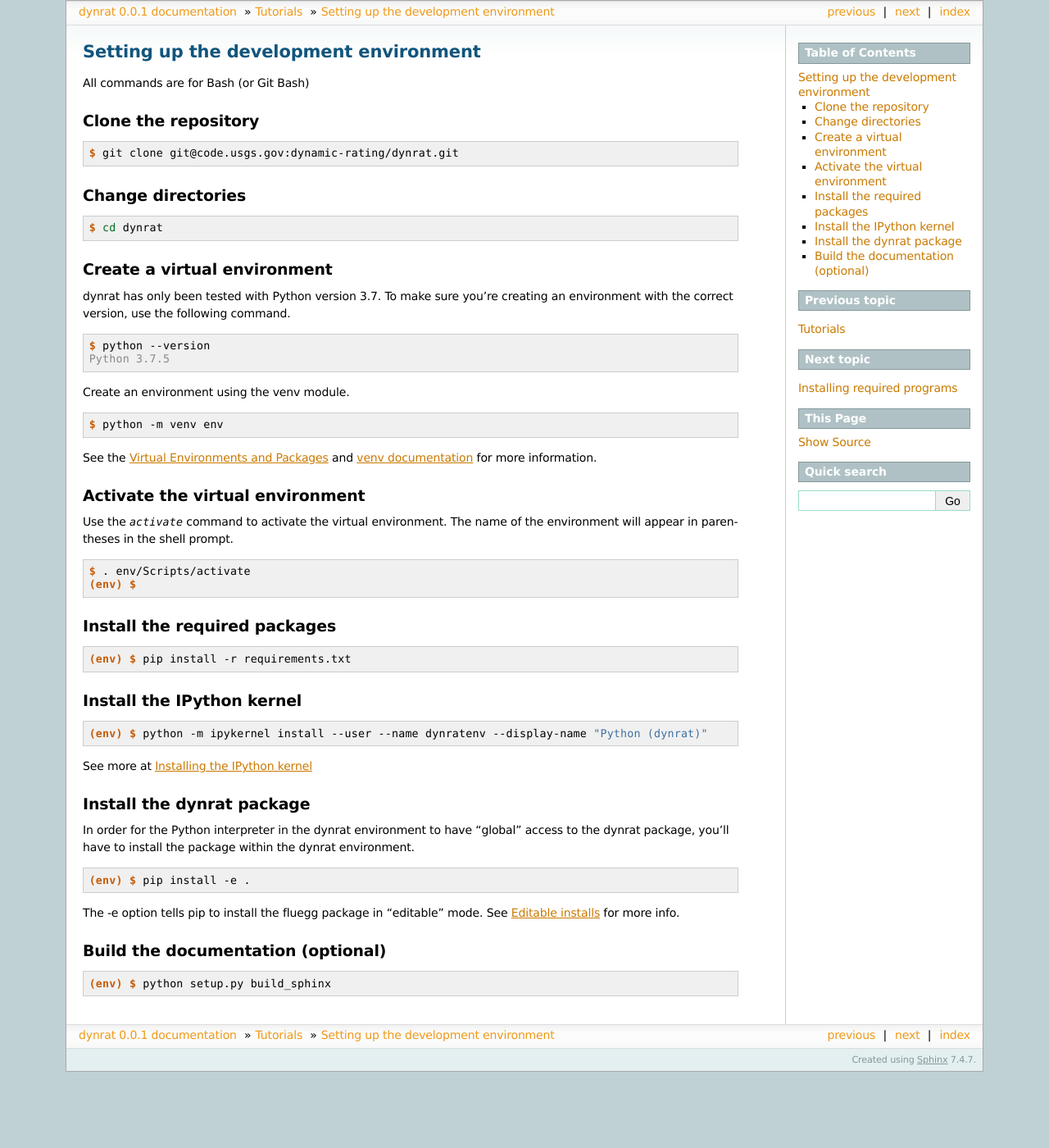
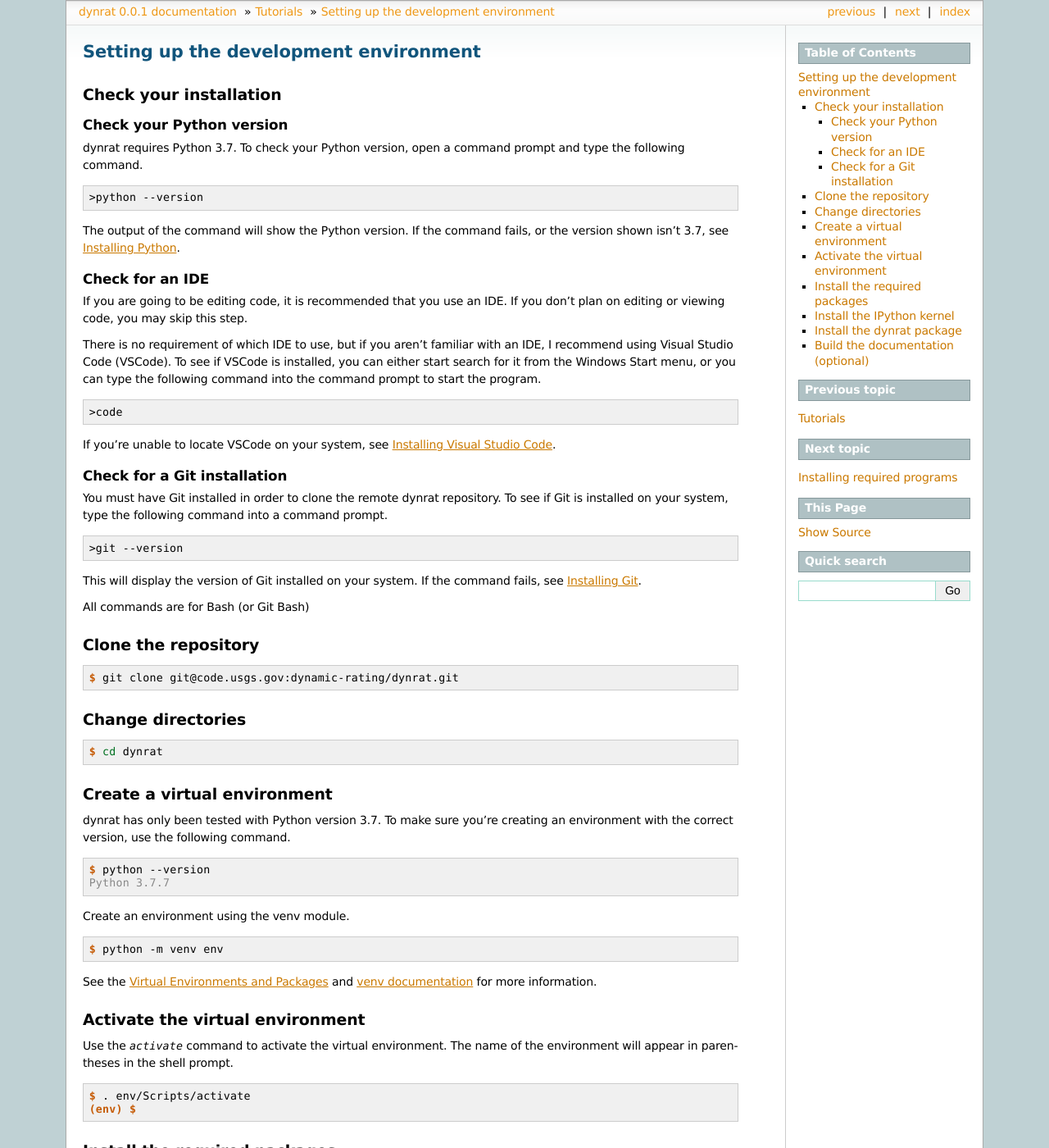
Before and after one commit to mdomanski-usgs/dynrat, a Sphinx documentation site: the page built from docs/tutorial/setup.rst, in a window 1280 px wide and 1400 px high. Shown: the whole window at 82% size. Built offline with Sphinx 7.4.7, drawn with Linux system fonts in a browser that asks for light colours; pages that are not in the unit, such as notebooks, are missing from menus.

Commit message:
add check your install section

```diff
--- a/docs/tutorial/setup.rst
+++ b/docs/tutorial/setup.rst
@@ -1,6 +1,53 @@
 ======================================
 Setting up the development environment
 ======================================
+
+.. _check-your-installation:
+
+Check your installation
+=======================
+
+Check your Python version
+-------------------------
+dynrat requires Python 3.7. To check your Python version, open a command prompt
+and type the following command.
+
+.. code-block:: winbatch
+
+    >python --version
+
+The output of the command will show the Python version. If the command fails,
+or the version shown isn't 3.7, see :ref:`installing-python`.
+
+Check for an IDE
+----------------
+If you are going to be editing code, it is recommended that you use an IDE. If
+you don't plan on editing or viewing code, you may skip this step.
+
+There is no requirement of which IDE to use, but if you aren't familiar with an
+IDE, I recommend using Visual Studio Code (VSCode). To see if VSCode is
+installed, you can either start search for it from the Windows Start menu, or
+you can type the following command into the command prompt to start the
+program.
+
+.. code-block:: winbatch
+
+    >code
+
+If you're unable to locate VSCode on your system, see :ref:`installing-vscode`.
+
+Check for a Git installation
+----------------------------
+You must have Git installed in order to clone the remote dynrat repository. To
+see if Git is installed on your system, type the following command into a
+command prompt.
+
+.. code-block:: winbatch
+
+    >git --version
+
+This will display the version of Git installed on your system. If the command
+fails, see :ref:`installing-git`.
 
 All commands are for Bash (or Git Bash)
 
@@ -24,7 +71,7 @@ creating an environment with the correct version, use the following command.
 .. code-block:: console
 
     $ python --version
-    Python 3.7.5
+    Python 3.7.7
 
 Create an environment using the venv module.
 
```
